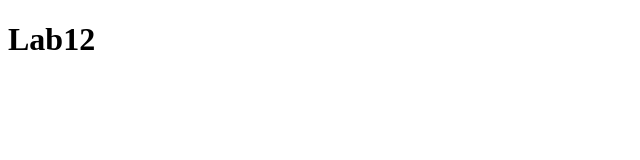
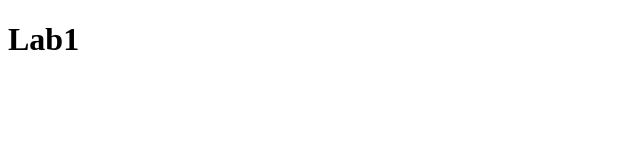
Before and after one commit to jjleesait/jjleesait.github.io, a plain HTML site: page index.html in a window 1280 px wide. Shown: the full height of the page, 0-640 px from the left. Drawn offline with Linux system fonts and the light colour scheme.

Commit message:
Revert "second commit"
This reverts commit 9146d832ca234f3d0d3aa95a26e65335d4521add.

```diff
--- a/index.html
+++ b/index.html
@@ -6,6 +6,6 @@
         </title>
     </head>
     <body>
-        <h1>Lab12</h1>
+        <h1>Lab1</h1>
     </body>
 </html>
```
